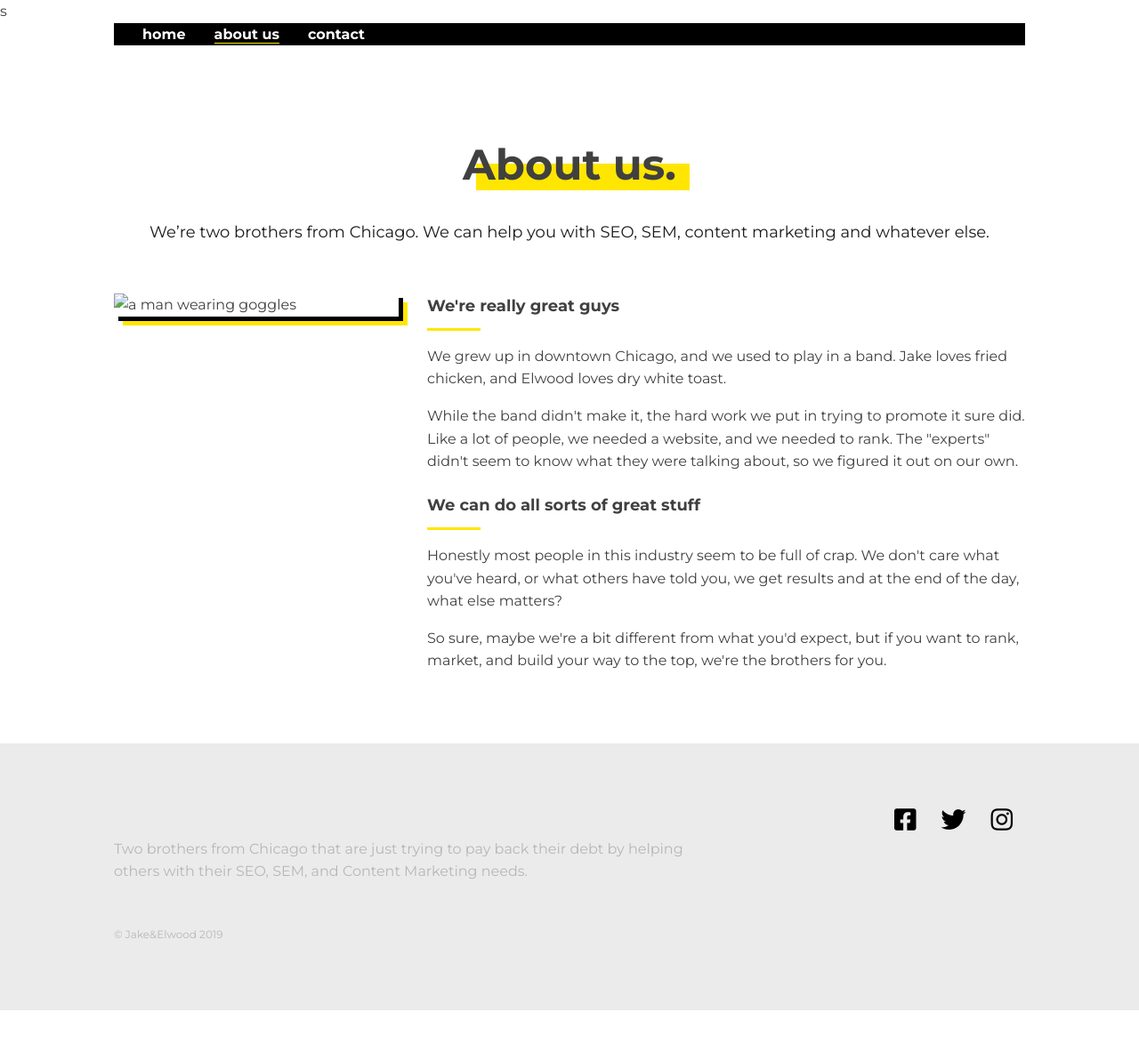
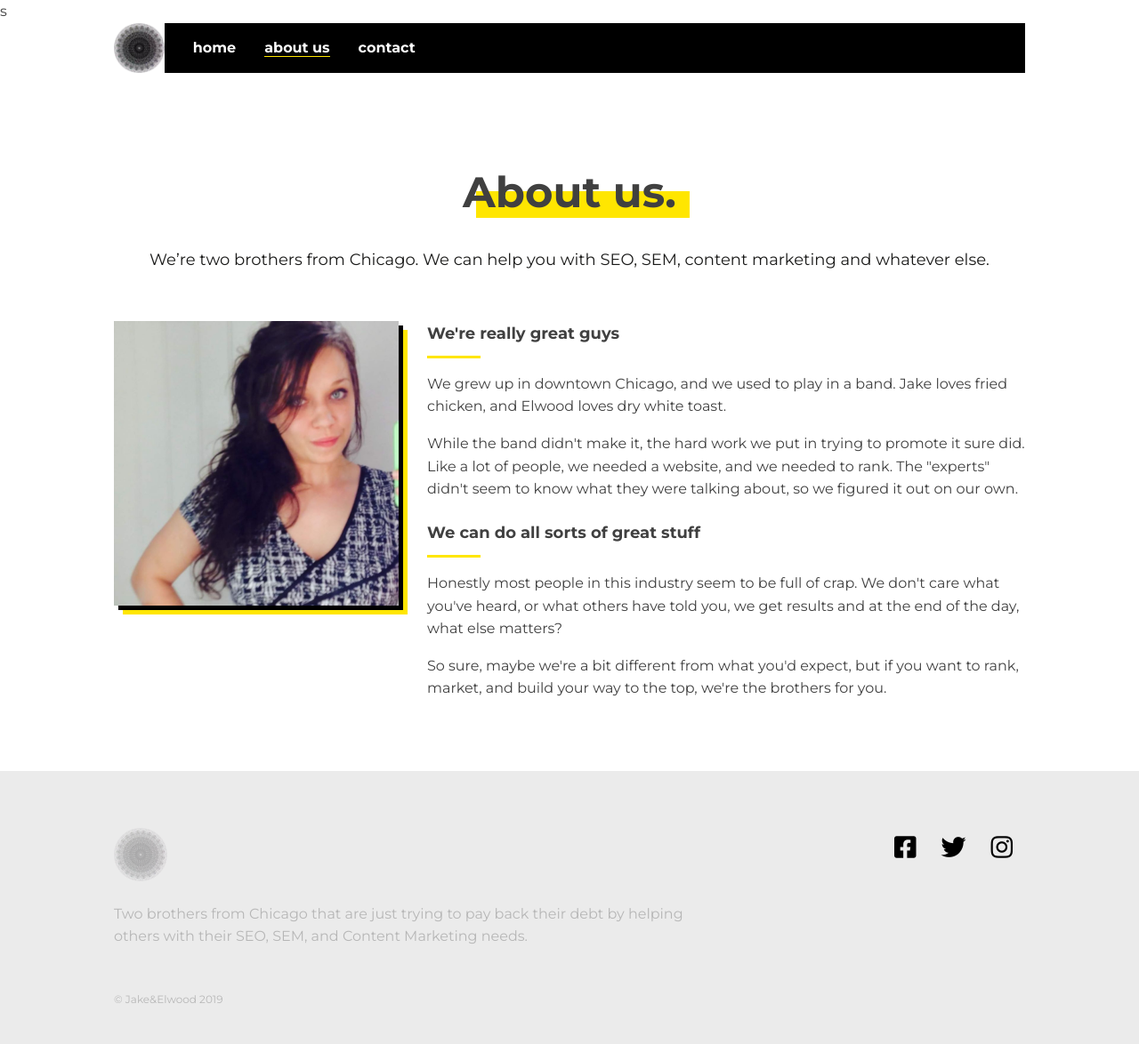
Before and after one commit to Amypate85/Business-Site, a plain HTML site: page about.html in a window 1280 px wide. Shown: the whole page at 89% size. Before the commit the page ends 1136 px from the top, so only its background shows below. Drawn offline with Linux system fonts and the light colour scheme; files that its build step writes are made by us from their sources; a web font is replaced by a local one.

Commit message:
Update about.html

```diff
--- a/about.html
+++ b/about.html
@@ -12,7 +12,7 @@
         <link href="https://cdnjs.cloudflare.com/ajax/libs/font-awesome/5.9.0/css/all.css" rel="stylesheet">
 
         <!-- link to my CSS -->
-        <link href="css/styles.css" rel="stylesheet">
+        <link href="styles.css" rel="stylesheet">
 
         s
         <link href="https://fonts.googleapis.com/css?family=Khula:300&display=swap" rel="stylesheet">
@@ -21,7 +21,7 @@
         <header class="header main-grid">
             <div class="header-content">
                 <a class="logo-link" href="index.html">
-                    <img src="img/logo.png" alt="" class="logo">
+                    <img src="photo.png" alt="" class="logo">
                 </a>
                 <button aria-label="Open navigation" class="open-nav">&#9776;</button>
 
@@ -43,7 +43,7 @@
             <h1 class="page-title">About us.</h1>
             <p class="subtitle">We’re two brothers from Chicago. We can help you with SEO, SEM, content marketing and whatever else.</p>
 
-            <img class="main-image" src="img/this.jpg" alt="a man wearing goggles">
+            <img class="main-image" src="this.jpg" alt="a man wearing goggles">
 
             <div class="main-text">
                 <h2 class="section-title">We're really great guys</h2>
@@ -58,7 +58,7 @@
 
         <footer class="footer main-grid">
             <div class="footer-main">
-                <img src="img/logo.png" alt="" class="footer-logo">
+                <img src="photo.png" alt="" class="footer-logo">
                 <p class="footer-text">Two brothers from Chicago that are just trying to pay back their debt by helping others with their SEO, SEM, and Content Marketing needs.</p>
                 <p class="footer-fineprint">© Jake&Elwood 2019</p>
             </div>
```
